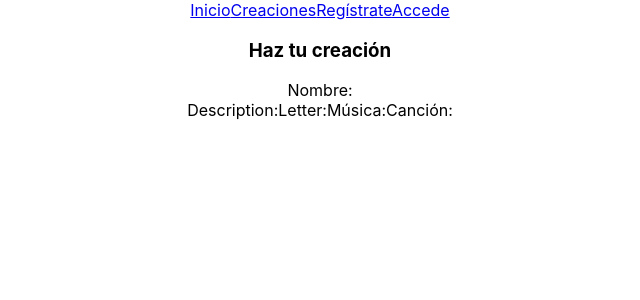
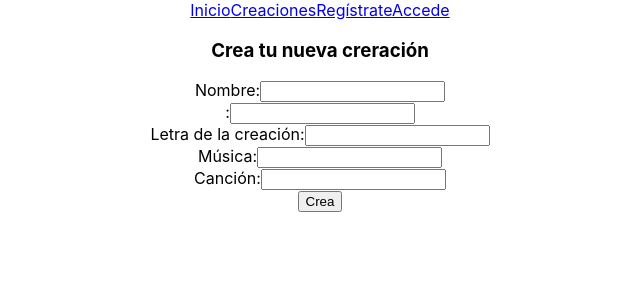
Before and after one commit to Vicky1719/MusicLine-client, a React (Create React App) app: page /creation/create in a window 1280 px wide. Shown: the top 300 px of the page, without its empty margins (320-960 px from the left). Built offline with nearby package versions, Linux system fonts and the light colour scheme; no server answers.

Commit message:
navigate

```diff
--- a/src/paginas/CreationCreate.jsx
+++ b/src/paginas/CreationCreate.jsx
@@ -2,38 +2,67 @@ import React from 'react'
 import {useEffect} from 'react'
 import {useState} from 'react'
 import {useNavigate, useParams} from 'react-router-dom'
-import {createCreationService, creationListService} from '../services/creation.services'
+import {createCreationService} from '../services/creation.services'
 
 
-function CreationCreate() {
-  const [creationList, setCreationList] = useState([])
+function CreationCreate(props) {
+  const [nameInput, setNameInput] = useState("")
+  const [descriptionInput, setDescriptionInput] = useState("")
+  const [letterInput, setLetterInput] = useState()
+  const [musicInput, setMusicInput] = useState("")
+  const [songInput, setSongInput] = useState("")
 
-  useEffect(() => {
-  getCreation()
-  }, [])
 
-  const getCreation = async () => {
-    try {
-        const response = await creationListService()
-        setCreationList(response.data)
-    }catch(error) {
-    }
+  const handleNameChange = (event) => setNameInput(event.target.value)
+  const handleDescriptionChange = (event) => setDescriptionInput(event.target.value)
+  const handleLetterChange = (event) => setLetterInput(event.target.value)
+  const handleMusicChange = (event) => setMusicInput(event.target.value)
+  const handleSongChange = (event) => setSongInput(event.target.value)
+
+
+const handleSubmit = async (event) => {
+  event.preventDefault()
+
+  const newCreation= {
+    name: nameInput,
+    description: descriptionInput,
+    letterr: letterInput,
+    music: musicInput,
+    song: songInput,
+
   }
+  try {
+    await createCreationService(newCreation)
+    navigate("/profile")
+
+  } catch(error) {
+    console.log(error)
+  }
+}
+
 
 
   return (
     <div>
-        <h3>Haz tu creación</h3>
+        <h3>Crea tu nueva creración</h3>
         <form>
             <label htmlFor="name">Nombre:</label>
+            <input type="text" name="name" value={nameInput} onChange={handleNameChange} />
             <br />
-            <label htmlFor="description">Description:</label>
-            <label htmlFor="letter">Letter:</label>
-            <label htmlFor="sing">Música:</label>
+            <label htmlFor="description">:</label>
+            <input type="text" name="description" value={descriptionInput} onChange={handleDescriptionChange} />
+            <br />
+            <label htmlFor="letter">Letra de la creación:</label>
+            <input type="text" name="letter" value={letterInput} onChange={handleLetterChange} />
+            <br />
+            <label htmlFor="music">Música:</label>
+            <input type="text" name="music" value={musicInput} onChange={handleMusicChange} />
+            <br />
             <label htmlFor="song">Canción:</label>
+            <input type="text" name="song" value={songInput} onChange={handleSongChange} />
+            <br />
 
-
-
+            <button onClick={handleSubmit}>Crea</button>
         </form>
     </div>
   )
--- a/src/paginas/Navbar.jsx
+++ b/src/paginas/Navbar.jsx
@@ -16,14 +16,14 @@ function Navbar() {
         <div>
           <NavLink to="/">Inicio</NavLink>
           <NavLink to="/profile">Perfil</NavLink>
-          <NavLink to="/creaciones">Creaciones</NavLink>
+          <NavLink to="/creation">Creaciones</NavLink>
 
           <button onClick={handleLogout}>Cerrar sesión</button>
         </div>
       ) : (
         <div>
           <NavLink to="/">Inicio</NavLink>
-          <NavLink to="/creaciones">Creaciones</NavLink>
+          <NavLink to="/creation">Creaciones</NavLink>
           <NavLink to="/signup">Regístrate</NavLink>
           <NavLink to="/login">Accede</NavLink>
         </div>
```
Also changed, not shown: src/paginas/ProfileEdit.jsx (added, +110 -0 lines).
